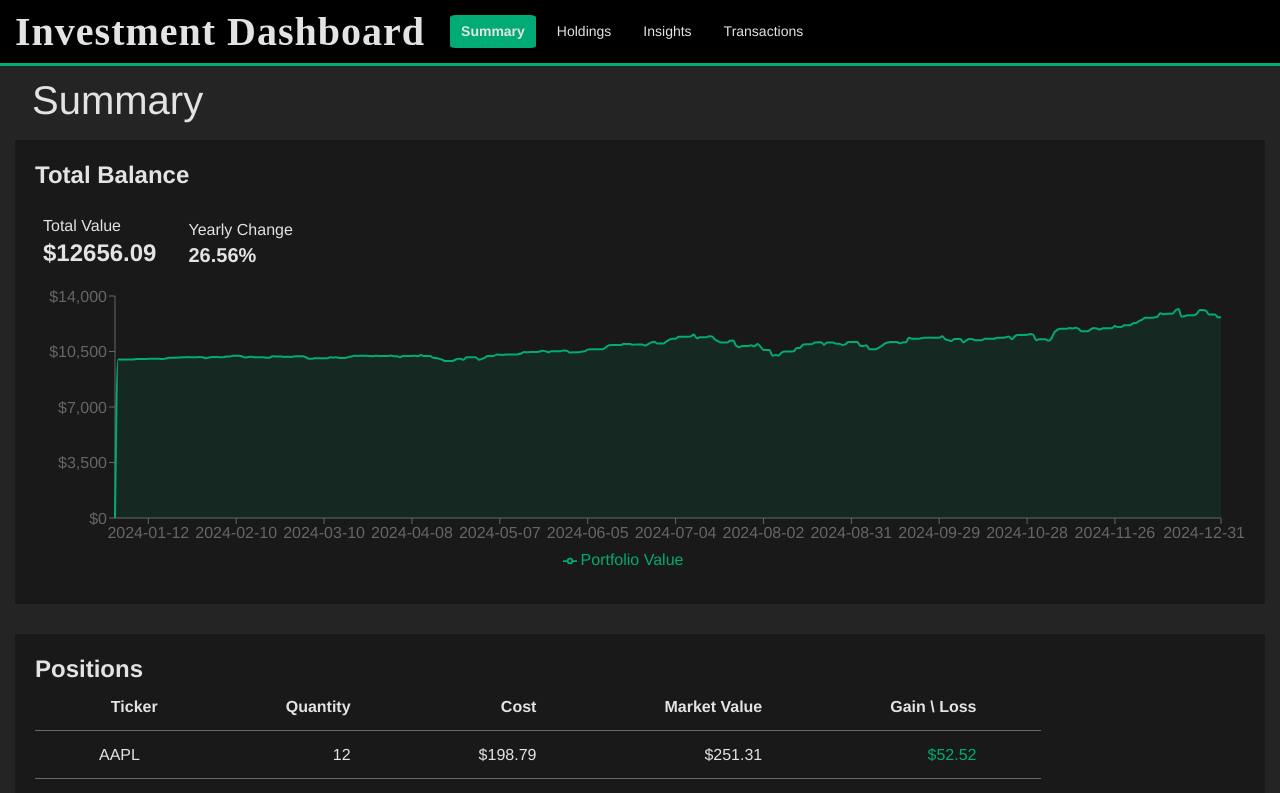
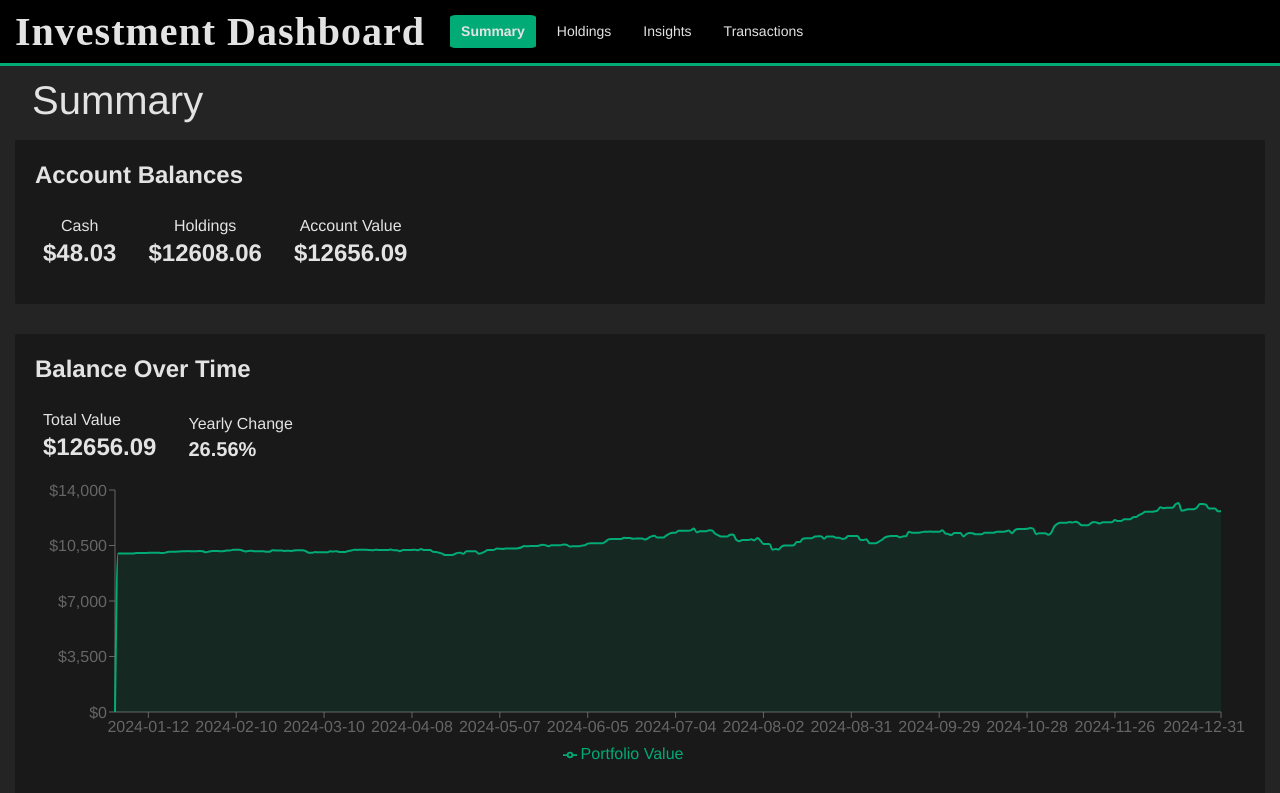
Before and after one commit to tomasliivak/personal-finance-dashboard-project, a React (Vite) app: page / in a window 1280 px wide. Shown: the top 793 px of the page. Built offline with nearby package versions, Linux system fonts and the light colour scheme; a web font is replaced by a local one.

Commit message:
Added another card to the homepage, add the positions table to the positions page, need to add further data to the positions table.

```diff
--- a/src/pages/Holdings.jsx
+++ b/src/pages/Holdings.jsx
@@ -1,5 +1,52 @@
+import Card from "../components/Card.jsx"
+import { useData } from "../context/DataContext.jsx"
+import {currentPositions} from "../utils/math.js"
+import {useState, useEffect} from "react"
+
 export default function Holdings() {
+    const { transactions, prices, ready, startingBalance } = useData()
+
+    const [positionsComps, setPositionsComps] = useState()
+
+    function setValues() {
+        const pos = currentPositions(transactions,prices)
+        setPositionsComps(Object.entries(pos).map(([ticker,data]) => (
+            <tr>
+                <td className="tickerEntry">{ticker}</td>
+                <td>{data.qty}</td>
+                <td>${Math.round(data.avgCost * 100) / 100}</td>
+                <td>${Math.round(data.mktPrice * 100) / 100}</td>
+                <td style={{ color: data.return >= 0 ? "#01ab76" : "#d64b4b" }}>${Math.round(data.return * 100) / 100}</td>
+            </tr> ) ))
+    }
+
+    useEffect(() => {
+        if (ready) {
+            setValues()
+        }
+    },[ready,transactions,prices])
+
     return (
-        <></>
+        <section>
+            <div>
+                <Card>
+                    <h2>Positions</h2>
+                    <table id="positions">
+                        <thead>
+                            <tr>
+                                <th>Ticker</th>
+                                <th>Quantity</th>
+                                <th>Cost</th>
+                                <th>Market Value</th>
+                                <th>Gain \ Loss</th>
+                            </tr>
+                        </thead>
+                        <tbody>
+                            {ready ? positionsComps : null}
+                        </tbody>
+                    </table>
+                </Card>
+            </div>
+        </section>
     )
 }
--- a/src/pages/Home.css
+++ b/src/pages/Home.css
@@ -18,9 +18,11 @@
     align-items: end;
 }
 
+
 #chartValueTitles > div {
     margin-right: 2rem;
 }
+
 #positions {
     border-collapse: collapse;
 }
@@ -36,3 +38,17 @@
     border-bottom: 1px #6a6a6a solid;
     /* #01ab76 #6a6a6a #525252 */
 }
+
+#ValueTitles {
+    display: flex;
+    margin-top: 1.5rem;
+    margin-left: 0.5rem;
+    margin-bottom: 1rem;
+    align-items: end;
+    text-align:center;
+}
+
+
+#ValueTitles > div {
+    margin-right: 2rem;
+}
--- a/src/pages/Home.jsx
+++ b/src/pages/Home.jsx
@@ -2,7 +2,7 @@ import "./Home.css"
 import Card from "../components/Card.jsx"
 import { useData } from "../context/DataContext.jsx"
 import { calculateHoldingsValue, calculateCash, calculateTotalBalance, calculateTotalReturn, currentPositions} from "../utils/math.js"
-import {useState, useEffect, useMemo} from "react"
+import {useState, useEffect} from "react"
 import PerformanceChart from "../components/PerformanceChart.jsx"
 
 export default function Home() {
@@ -11,7 +11,6 @@ export default function Home() {
     const [totalCash, setCash]= useState()
     const [totalHoldings, setHoldings]= useState()
     const [totalReturn,setTotalReturn] = useState()
-    const [positions, setPositions] = useState()
     const [positionsComps, setPositionsComps] = useState()
     function setValues() {
         setTotalBalance(calculateTotalBalance(transactions,prices))
@@ -19,7 +18,6 @@ export default function Home() {
         setHoldings(calculateHoldingsValue(transactions,prices))
         setTotalReturn(calculateTotalReturn(transactions,prices,startingBalance))
         const pos = currentPositions(transactions,prices)
-        setPositions(pos)
 
         setPositionsComps(Object.entries(pos).map(([ticker,data]) => (
             <tr>
@@ -40,10 +38,27 @@ export default function Home() {
     return (
         <section>
             <h1 id="summaryTitle">Summary</h1>
+            <Card>
+                    <h2>Account Balances</h2>
+                    <div id="ValueTitles">
+                        <div >
+                            <p>Cash</p>
+                            <h2>${totalCash}</h2>
+                        </div>
+                        <div>
+                            <p>Holdings</p>
+                            <h2>${totalHoldings}</h2>
+                        </div>
+                        <div>
+                            <p>Account Value</p>
+                            <h2>${totalBalance}</h2>
+                        </div>
+                    </div>
+                </Card>
             <div id="cardChart">
                     <Card>
                         <div>
-                            <h2>Total Balance</h2>
+                            <h2>Balance Over Time</h2>
                         </div>
                         <div id="chartValueTitles">
                             <div>
@@ -58,8 +73,7 @@ export default function Home() {
                         {ready ? <PerformanceChart transactions={transactions} prices={prices}/> : null}
                     </Card>
                 </div>
-            <div id="home">
-                <div>
+            <div>
                 <Card>
                     <h2>Positions</h2>
                     <table id="positions">
@@ -76,13 +90,9 @@ export default function Home() {
                             {ready ? positionsComps : null}
                         </tbody>
                     </table>
+                </Card>
+            </div>
 
-                </Card>
-                <Card>
-                    <h2>Assets</h2>
-                </Card>
-                </div>
-            </div>
         </section>
     )
 }
```
